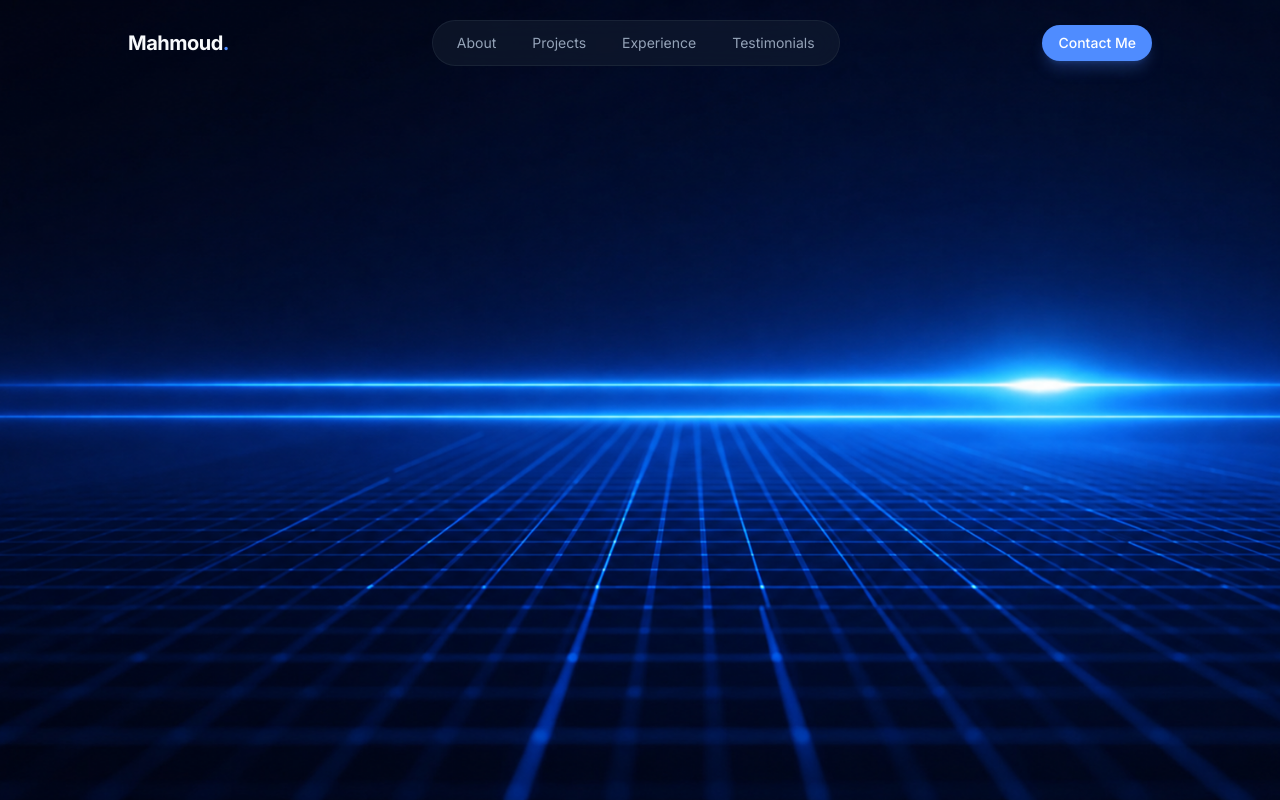
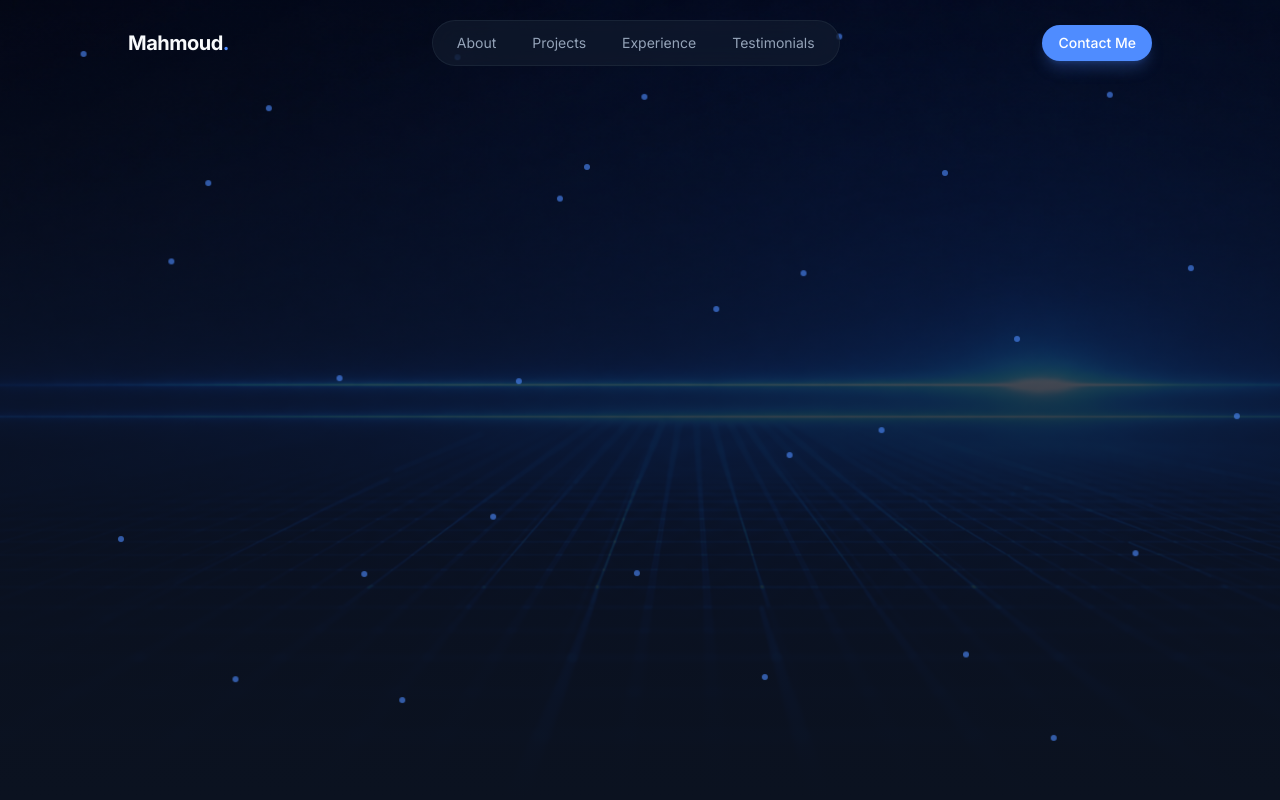
Before and after one commit to Mahmoud-Ragab-Khalifa/personal-portfolio, a Next.js app: page / in a window 1280 px wide. Built offline with nearby package versions, Linux system fonts and the light colour scheme.

Commit message:
feat: add overlay on the hero section image and add dummy dots moves in hero section

```diff
--- a/src/app/_components/Hero.tsx
+++ b/src/app/_components/Hero.tsx
@@ -1,3 +1,4 @@
+import { dots } from "@/constants/dots";
 import Image from "next/image";
 
 const Hero = () => {
@@ -13,6 +14,25 @@ const Hero = () => {
           priority={true}
           loading="eager"
         />
+
+        {/* Image Overlay */}
+        <div className="absolute inset-0 bg-linear-to-b from-background/20 via-background/80 to-background" />
+      </div>
+
+      {/* Dummy Dots */}
+      <div className="absolute inset-0 overflow-hidden pointer-events-none">
+        {dots.map((dot, idx) => (
+          <div
+            key={idx}
+            className="absolute size-1.5 rounded-full bg-primary/60"
+            style={{
+              left: dot.left,
+              top: dot.top,
+              animation: `slow-drift ${dot.duration} ease-in-out infinite`,
+              animationDelay: dot.delay,
+            }}
+          />
+        ))}
       </div>
     </section>
   );
--- /dev/null
+++ b/src/constants/dots.ts
@@ -0,0 +1,34 @@
+export const dots = [
+  { left: "5%", top: "10%", duration: "18s", delay: "0s" },
+  { left: "12%", top: "35%", duration: "22s", delay: "2s" },
+  { left: "8%", top: "70%", duration: "26s", delay: "1s" },
+  { left: "20%", top: "15%", duration: "20s", delay: "3s" },
+  { left: "25%", top: "50%", duration: "28s", delay: "0.5s" },
+  { left: "18%", top: "85%", duration: "24s", delay: "4s" },
+  { left: "35%", top: "8%", duration: "30s", delay: "2.5s" },
+  { left: "42%", top: "28%", duration: "19s", delay: "1.5s" },
+  { left: "38%", top: "65%", duration: "25s", delay: "3.5s" },
+  { left: "30%", top: "90%", duration: "27s", delay: "1s" },
+
+  { left: "50%", top: "12%", duration: "21s", delay: "4.5s" },
+  { left: "55%", top: "40%", duration: "29s", delay: "2s" },
+  { left: "48%", top: "75%", duration: "23s", delay: "0s" },
+  { left: "65%", top: "5%", duration: "31s", delay: "3s" },
+  { left: "72%", top: "25%", duration: "18s", delay: "1s" },
+  { left: "68%", top: "55%", duration: "26s", delay: "2.5s" },
+  { left: "75%", top: "82%", duration: "22s", delay: "4s" },
+  { left: "85%", top: "15%", duration: "24s", delay: "0.5s" },
+  { left: "92%", top: "35%", duration: "28s", delay: "2s" },
+  { left: "88%", top: "70%", duration: "20s", delay: "3.5s" },
+
+  { left: "15%", top: "25%", duration: "30s", delay: "1s" },
+  { left: "28%", top: "72%", duration: "21s", delay: "4s" },
+  { left: "45%", top: "22%", duration: "27s", delay: "2.5s" },
+  { left: "58%", top: "88%", duration: "19s", delay: "0.5s" },
+  { left: "62%", top: "35%", duration: "25s", delay: "3s" },
+  { left: "78%", top: "45%", duration: "23s", delay: "1.5s" },
+  { left: "82%", top: "92%", duration: "29s", delay: "4.5s" },
+  { left: "95%", top: "55%", duration: "18s", delay: "2s" },
+  { left: "40%", top: "48%", duration: "26s", delay: "3.5s" },
+  { left: "60%", top: "60%", duration: "22s", delay: "1s" },
+];
```
